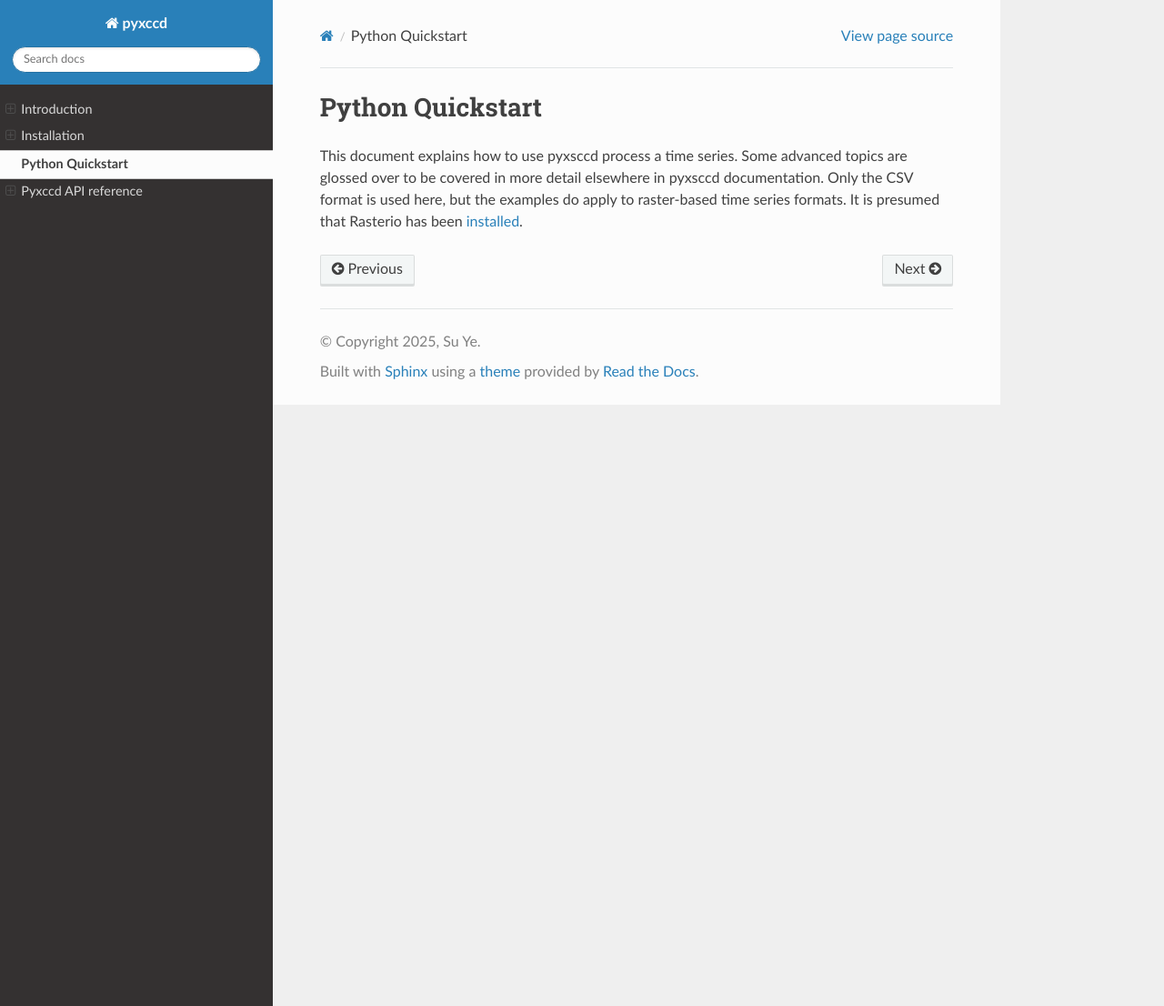
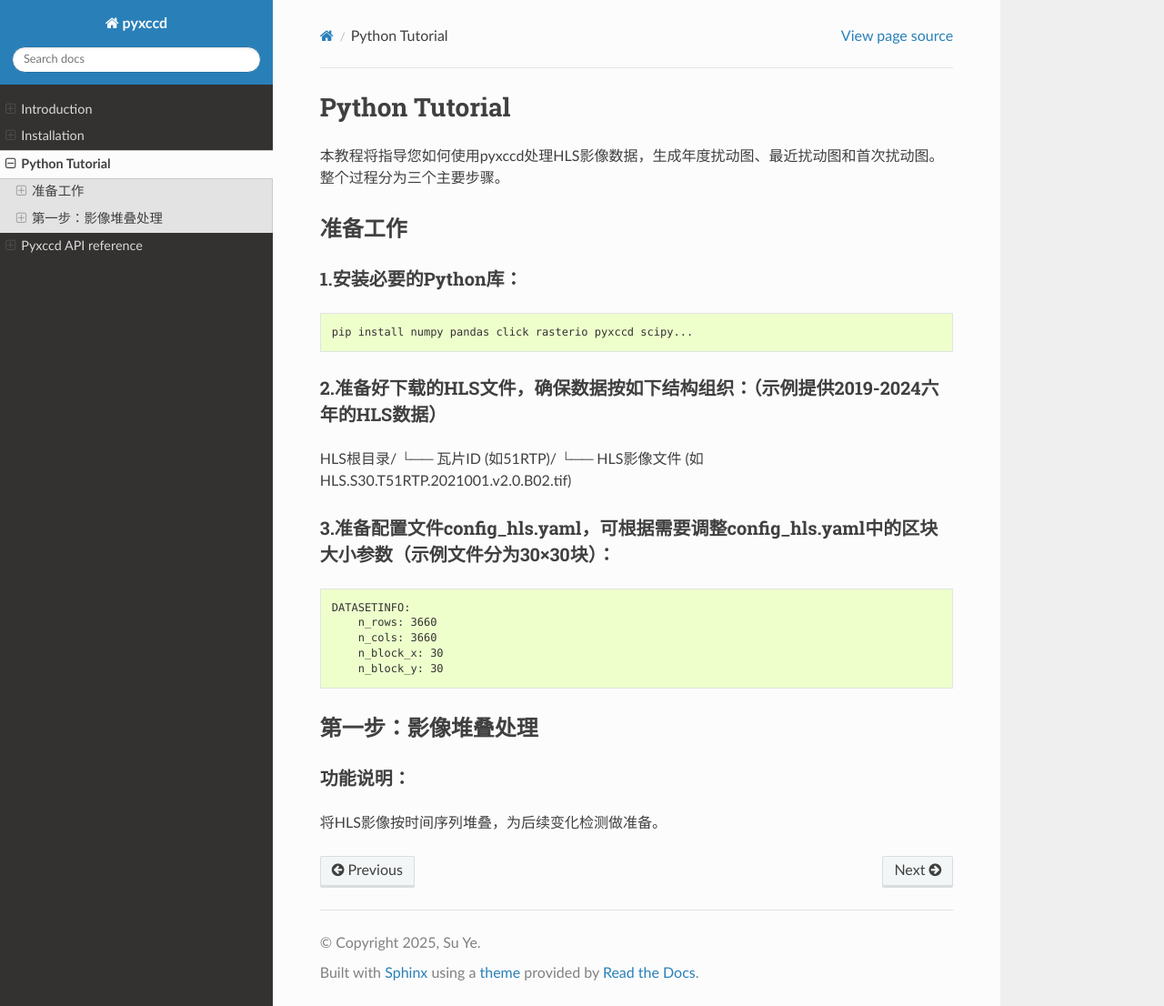
Before and after one commit to HuYingchu/hycxccd, a Sphinx documentation site: the page built from docs/source/quickstart.rst, in a window 1280 px wide and 1106 px high. Shown: the whole window at 91% size. Built offline with Sphinx 7.4.7 and the Read the Docs theme 3.1.0, drawn with Linux system fonts in a browser that asks for light colours.

Commit message:
小部分测试

```diff
--- a/docs/source/quickstart.rst
+++ b/docs/source/quickstart.rst
@@ -1,8 +1,37 @@
-Python Quickstart
+=================
+Python Tutorial
 =================
 
-This document explains how to use pyxsccd process a time series.
-Some advanced topics are glossed over to be covered in more detail
-elsewhere in pyxsccd documentation. Only the CSV format is used here,
-but the examples do apply to raster-based time series formats. It is
-presumed that Rasterio has been :doc:`installed <installation>`.
+本教程将指导您如何使用pyxccd处理HLS影像数据，生成年度扰动图、最近扰动图和首次扰动图。整个过程分为三个主要步骤。
+
+准备工作
+=================
+
+1.安装必要的Python库：
+~~~~~~~~~~~~~~~~~~~~~~~
+.. code-block:: console
+
+    pip install numpy pandas click rasterio pyxccd scipy...
+
+2.准备好下载的HLS文件，确保数据按如下结构组织：（示例提供2019-2024六年的HLS数据）
+~~~~~~~~~~~~~~~~~~~~~~~~~~~~~~~~
+HLS根目录/
+└── 瓦片ID (如51RTP)/
+└── HLS影像文件 (如HLS.S30.T51RTP.2021001.v2.0.B02.tif)
+
+3.准备配置文件config_hls.yaml，可根据需要调整config_hls.yaml中的区块大小参数（示例文件分为30×30块）：
+~~~~~~~~~~~~~~~~~~~~~~~
+.. code-block:: console
+
+    DATASETINFO:
+        n_rows: 3660
+        n_cols: 3660
+        n_block_x: 30
+        n_block_y: 30
+
+第一步：影像堆叠处理
+=====================
+
+功能说明：
+~~~~~~~~~~~~~~~~~~~~~~~~
+将HLS影像按时间序列堆叠，为后续变化检测做准备。
```
